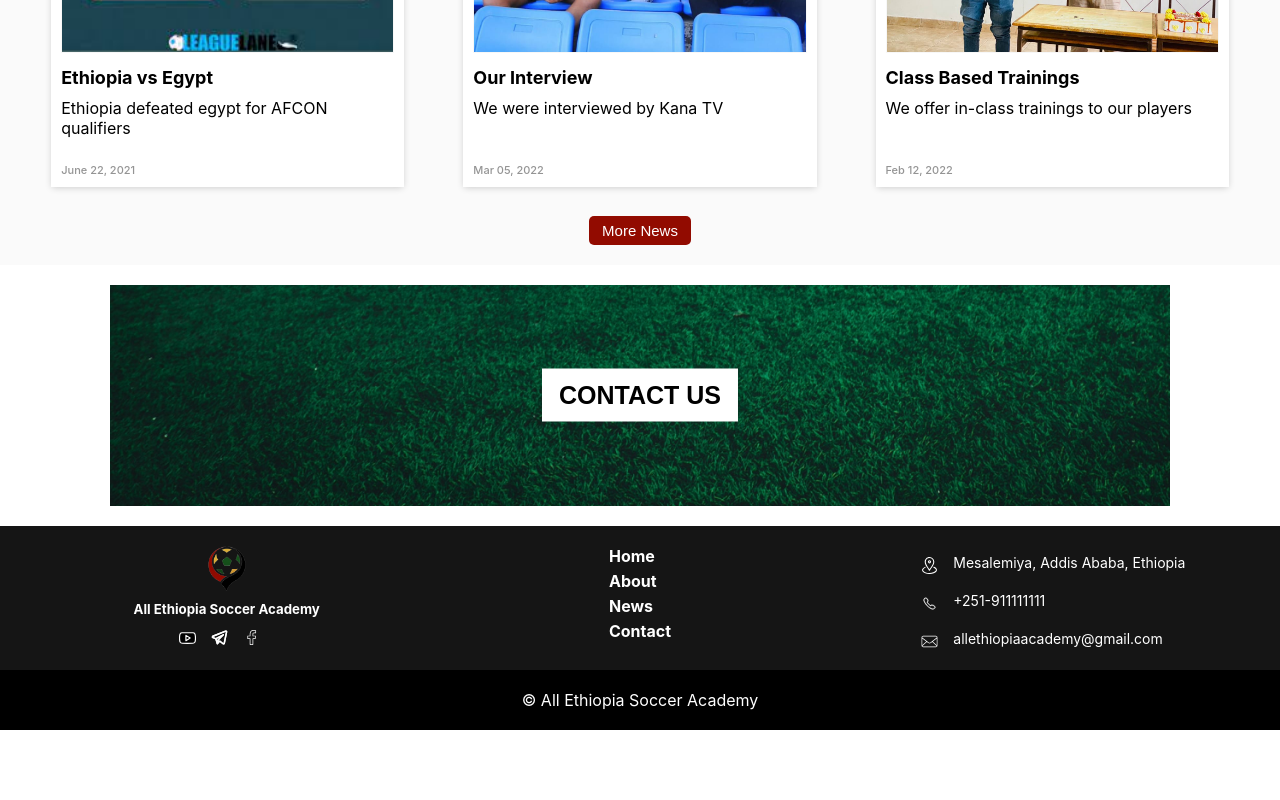
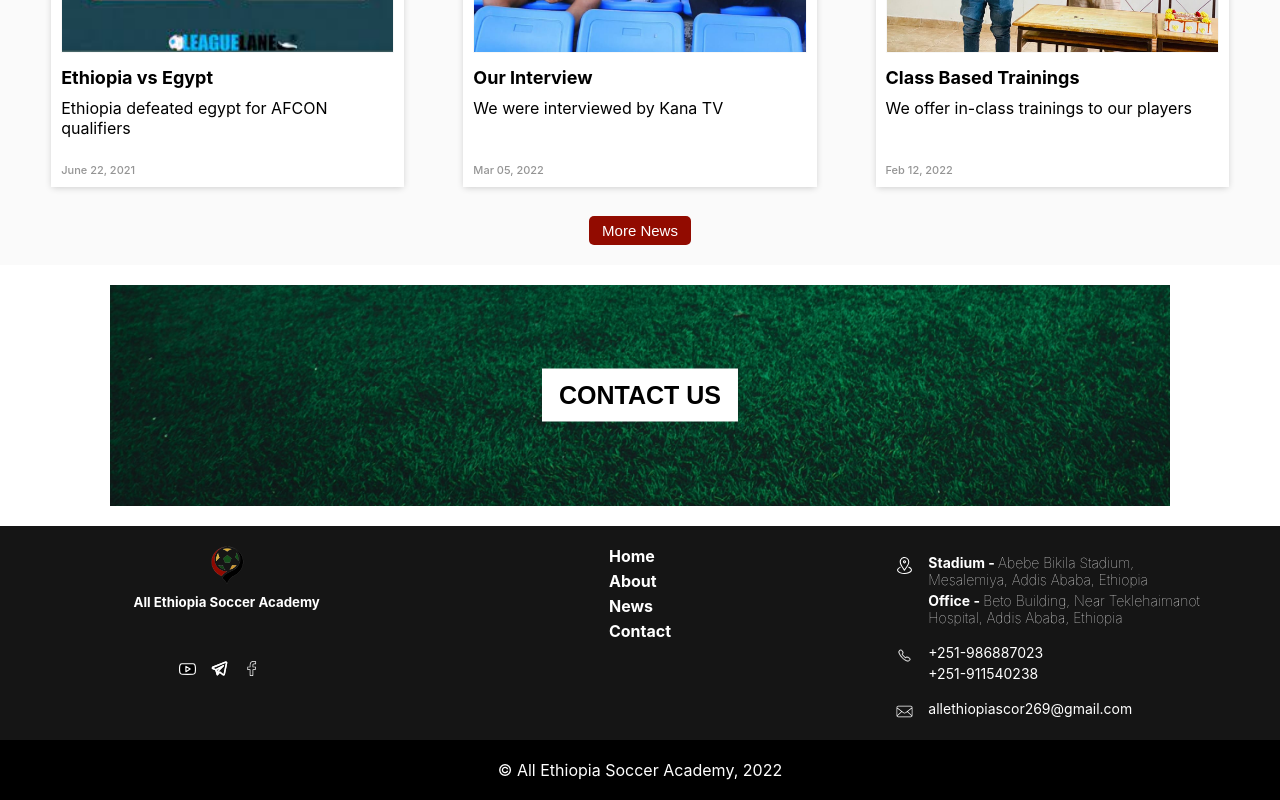
Before and after one commit to Abdexgerji/all-ethiopia-academy, a Next.js app: page / in a window 1280 px wide. Shown: the part 3879-4679 px from the top of the page. Before the commit the page ends 4609 px from the top, so only its background shows below. Built offline with nearby package versions, Linux system fonts and the light colour scheme.

Commit message:
improved social media icons

```diff
--- a/components/Footer.js
+++ b/components/Footer.js
@@ -19,7 +19,6 @@ const Footer = () => {
           <div className='col-1-wrapper'>
             <div className='image-wrapper'>
               <Image
-                // loader={myLoader}
                 src='/pictures/logo-copy.jpg'
                 alt='Ethiopia Vs Egypt'
                 layout='fill'
@@ -33,9 +32,17 @@ const Footer = () => {
                 : 'ኦል ኢትዮጵያ ሶከር አካዳሚ'}
             </h5>
             <div className='svgs-wrapper'>
-              <YoutubeSVG className='svg' />
-              <TelegramSVG className='svg' />
-              <FacebookSVG className='svg' />
+              <a target='_blank' href='https://youtube.com' rel='noreferrer'>
+                <YoutubeSVG className='svg yt' />
+              </a>
+
+              <a target='_blank' href='https://t.me' rel='noreferrer'>
+                <TelegramSVG className='svg tg' />
+              </a>
+
+              <a target='_blank' href='https://fb.com' rel='noreferrer'>
+                <FacebookSVG className='svg fb' />
+              </a>
             </div>
           </div>
           <div className='col-2-wrapper'>
@@ -67,15 +74,54 @@ const Footer = () => {
             <ul>
               <li>
                 <LocationSVG />{' '}
-                {lang === 'eng'
-                  ? 'Mesalemiya, Addis Ababa, Ethiopia'
-                  : 'መሰሌሚያ, አዲስ አበባ, ኢትዮጵያ'}
+                <div>
+                  <div>
+                    {lang === 'eng' ? (
+                      <>
+                        {' '}
+                        <strong>Stadium - </strong>
+                        <span>
+                          Abebe Bikila Stadium, Mesalemiya, Addis Ababa,
+                          Ethiopia
+                        </span>
+                      </>
+                    ) : (
+                      <>
+                        {' '}
+                        <strong>ስታዲየም - </strong>
+                        <span>አበበ ቢቂላ ስታዲየም, መሰሌሚያ, አዲስ አበባ, ኢትዮጵያ</span>
+                      </>
+                    )}
+                  </div>
+                  <div>
+                    {lang === 'eng' ? (
+                      <>
+                        {' '}
+                        <strong>Office - </strong>
+                        <span>
+                          Beto Building, Near Teklehaimanot Hospital, Addis
+                          Ababa, Ethiopia
+                        </span>
+                      </>
+                    ) : (
+                      <>
+                        {' '}
+                        <strong>ቢሮ - </strong>
+                        <span>ቤቶ ሕንፃ፣ ተክለሃይማኖት ሆስፒታል አጠገብ፣ አዲስ አበባ፣ ኢትዮጵያ</span>
+                      </>
+                    )}{' '}
+                  </div>
+                </div>
               </li>
               <li>
-                <TelephoneSVG /> +251-911111111
+                <TelephoneSVG />{' '}
+                <div>
+                  <div>+251-986887023</div>
+                  <div>+251-911540238</div>
+                </div>
               </li>
               <li>
-                <MailSVG /> allethiopiaacademy@gmail.com
+                <MailSVG /> allethiopiascor269@gmail.com
               </li>
             </ul>
           </div>
@@ -83,7 +129,7 @@ const Footer = () => {
 
         {/* // sxn copyright */}
         <div className='copyright-wrapper'>
-          &copy; All Ethiopia Soccer Academy
+          &copy; All Ethiopia Soccer Academy, 2022
         </div>
       </footer>
     </>
--- a/components/NextImage.js
+++ b/components/NextImage.js
@@ -4,7 +4,6 @@ const NextImage = ({ src, alt, ...otherProps }) => {
   return (
     <div className='image-wrapper'>
       <Image
-        // loader={myLoader}
         src={src}
         alt={alt}
         layout='fill'
--- a/styles/home.css
+++ b/styles/home.css
@@ -1010,8 +1010,7 @@ footer .footer-wrapper {
 footer .image-wrapper {
   position: relative;
   aspect-ratio: 5/5;
-  width: 45px;
-  margin: auto;
+  height: 100%;
 }
 
 footer .col-1-wrapper {
@@ -1023,6 +1022,23 @@ footer .col-1-wrapper {
 
 footer .svgs-wrapper {
   margin-top: 2px;
+}
+footer .svgs-wrapper path {
+  transition: 0.2s;
+}
+footer .svgs-wrapper svg:hover {
+  cursor: pointer;
+}
+footer .svgs-wrapper svg.yt:hover path {
+  stroke: red;
+}
+footer .svgs-wrapper svg.tg:hover path {
+  stroke: rgb(57, 143, 255);
+  fill: rgb(57, 143, 255);
+}
+footer .svgs-wrapper svg.fb:hover path {
+  stroke: blue;
+  fill: blue;
 }
 
 footer svg {
@@ -1041,7 +1057,7 @@ footer .col-2-wrapper li {
   transition: 0.2s;
 }
 footer .col-2-wrapper li:hover {
-  color: lightgrey;
+  color: rgb(163, 163, 163);
 }
 
 .col-2-wrapper ul {
@@ -1067,6 +1083,17 @@ footer .col-2-wrapper li:hover {
 
 .col-3-wrapper svg {
   margin-top: 3px;
+}
+
+.col-3-wrapper span {
+  font-weight: 100;
+}
+
+.col-3-wrapper li div {
+  max-width: 282px;
+}
+.col-3-wrapper li div div:first-child {
+  margin-bottom: 4px;
 }
 
 footer .copyright-wrapper {
```
Also changed, not shown: pages/contact.js (+17 -3 lines), pages/index.js (+2 -5 lines), styles/sass/home.scss (+35 -3 lines), 1 other file (tests, documents, lock files or other folders).
